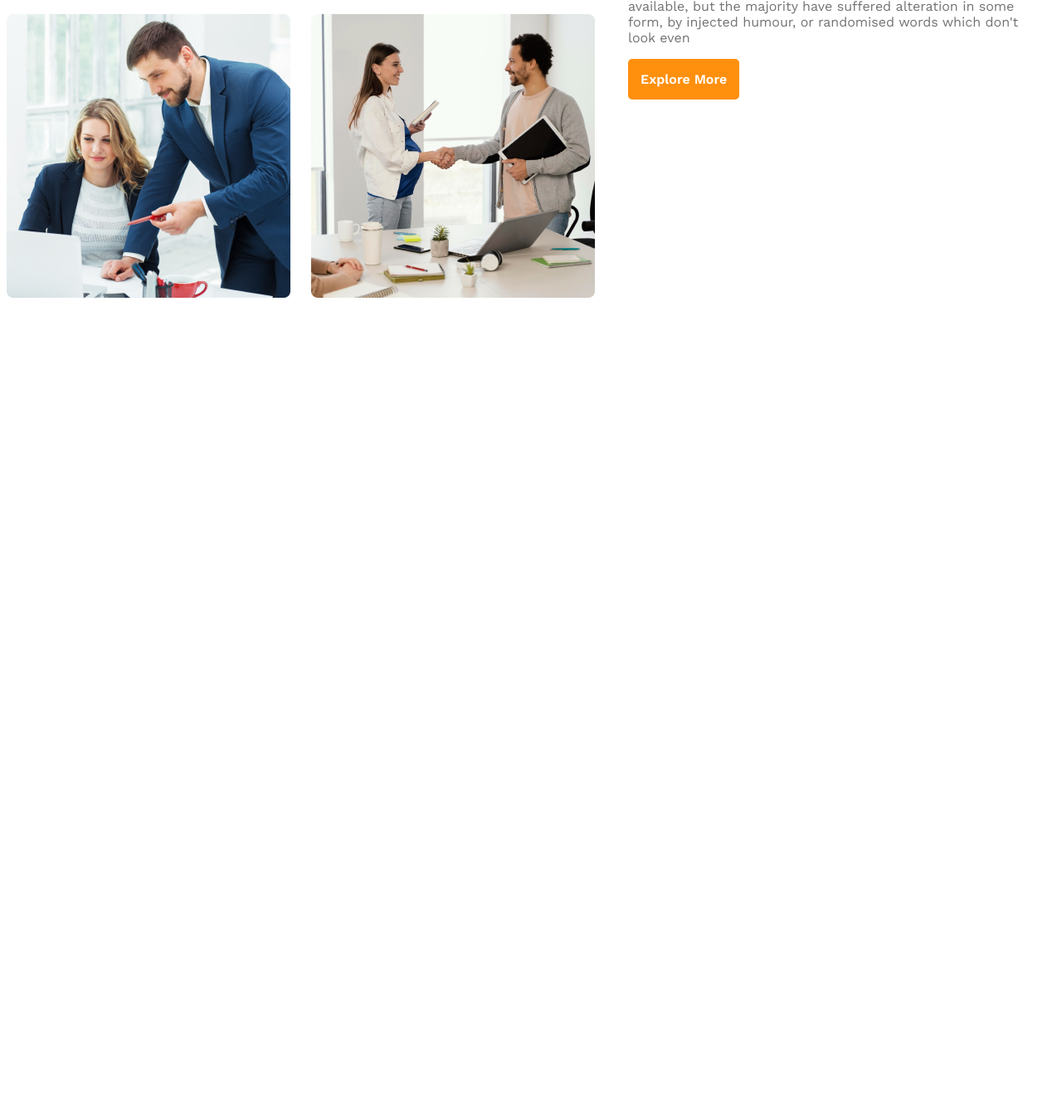
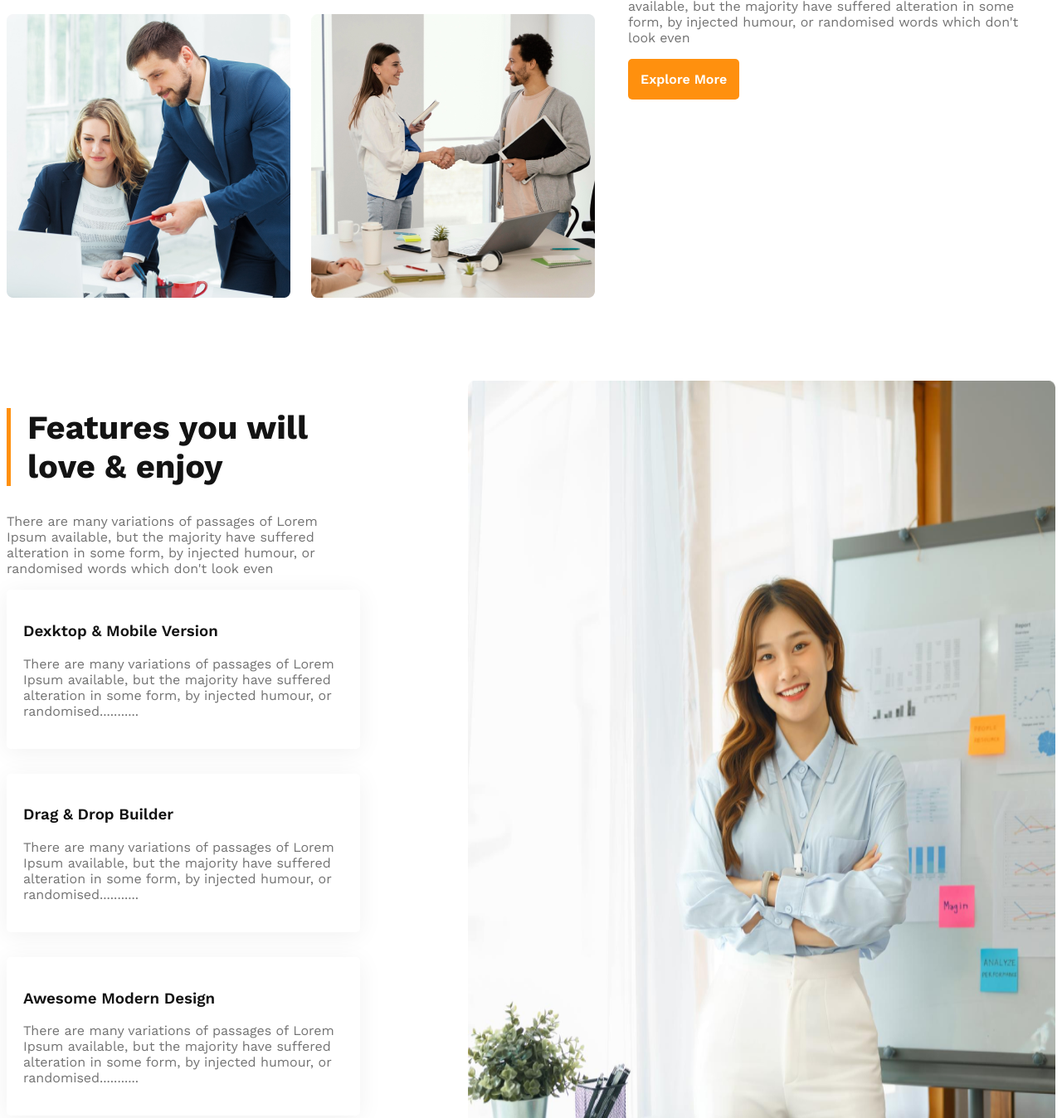
Before and after one commit to antusaha01/g3-architects, a plain HTML site: page index.html in a window 1280 px wide. Shown: the part 1441-2789 px from the top of the page at 83% size. Before the commit the page ends 1808 px from the top, so only its background shows below. Drawn offline with nearby package versions, Linux system fonts and the light colour scheme.

Commit message:
fratuers list done

```diff
--- a/index.html
+++ b/index.html
@@ -60,6 +60,32 @@
         </section>
         <!-- features end  -->
 
+        <!-- features-list start -->
+        <section class="features-list">
+            <div class="features-list-container">
+                <h2 class="features-list-container-title">Features you will love & enjoy</h2>
+                <p class="features-list-container-description">There are many variations of passages of Lorem Ipsum available, but the majority have suffered alteration in some form, by injected humour, or randomised words which don't look even</p>
+                <div class="list-item">
+                    <h3 class="list-item-title">Dexktop & Mobile Version</h3>
+                    <p class="list-item-desceiption">There are many variations of passages of Lorem Ipsum available, but the majority have suffered alteration in some form, by injected humour, or randomised...........</p>
+                </div>
+                <div class="list-item">
+                    <h3 class="list-item-title">Drag & Drop Builder</h3>
+                    <p class="list-item-desceiption">There are many variations of passages of Lorem Ipsum available, but the majority have suffered alteration in some form, by injected humour, or randomised...........</p>
+                </div>
+                <div class="list-item">
+                    <h3 class="list-item-title">Awesome Modern Design</h3>
+                    <p class="list-item-desceiption">There are many variations of passages of Lorem Ipsum available, but the majority have suffered alteration in some form, by injected humour, or randomised...........</p>
+                </div>
+                <div class="list-item">
+                    <h3 class="list-item-title">Super Easy to Edit</h3>
+                    <p class="list-item-desceiption">There are many variations of passages of Lorem Ipsum available, but the majority have suffered alteration in some form, by injected humour, or randomised...........</p>
+                </div>
+            </div>
+            <img src="images/architect.png" alt="">
+        </section>
+        <!-- features-list end -->
+
     </main>
     <footer>
 
--- a/style/style.css
+++ b/style/style.css
@@ -106,6 +106,45 @@ nav ul li{
 }
 /* features end */
 
+/* features-list start  */
+.features-list{
+    display: flex;
+    gap: 50px;
+    margin-top: 100px;
+}
+.features-list-container-title{
+    color: #131313;
+    font-size: 2.5rem;
+    font-weight: 700;
+    border-left: 5px solid #FF900E;
+    padding-left: 20px;
+}
+.features-list-container-description{
+    color: #727272;
+    font-weight: 400;
+}
+.list-item{
+    padding: 20px;
+    margin-bottom: 30px;
+    box-shadow: 0px 4px 30px 0px rgba(0, 0, 0, 0.06);
+    border-radius: 5px;
+}
+.list-item-title{
+    color: #131313;
+    font-weight: 600;
+}
+.list-item-desceiption{
+    color: #727272;
+    font-weight: 400;
+}
+.features-list img {
+    width: 100%;
+}
+.features-list-container{
+    padding-right: 80px;
+}
+/* features-list end  */
+
 
 
 
@@ -130,6 +169,12 @@ nav ul li{
         display: grid;
         grid-template-columns: none;
     }
+    .features-list{
+        flex-direction: column;
+    }
+    .features-list-container{
+        padding: 10px;
+    }
 }
 /* tablet devices */
 @media screen and (min-width: 576px) and (max-width: 992px) {
```
